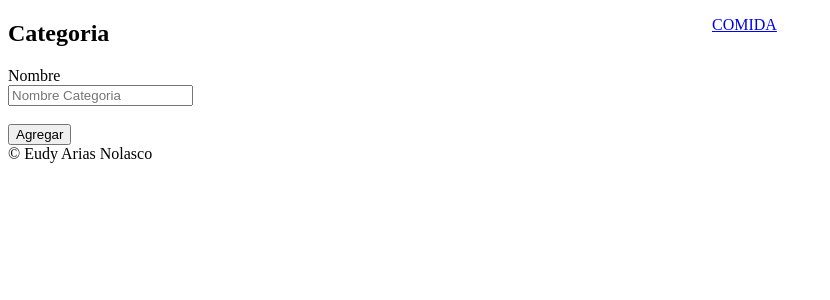
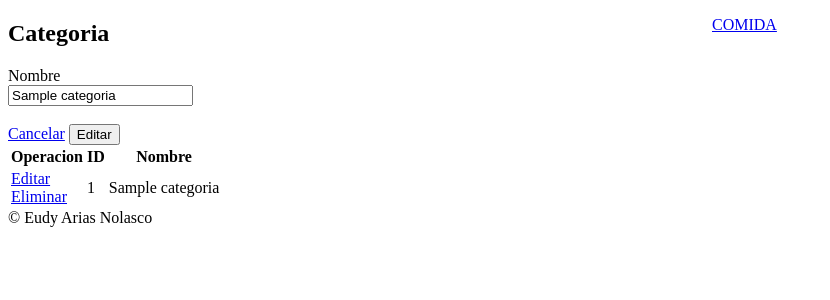
Before and after one commit to eudy1990p/sistema_noticia_php_tarde, a PHP site: page /categoria.php?activarEditar=1 in a window 1280 px wide. Shown: the part 180-480 px from the top of the page, without its empty margins (0-830 px from the left). Run offline with PHP 8.4, Linux system fonts and the light colour scheme; tables that the repository leaves empty or names only in its code hold one stand-in row (values such as "Sample post").

Commit message:
editar y eliminar

```diff
--- a/categoria.php
+++ b/categoria.php
@@ -1,14 +1,57 @@
 <?php
     require_once("header.php");
+$categoria = new Categoria($conexion->getConect());
+$nombre = "";
+$accion = "agregar";
+$id = "";
+    if(isset($_GET["activarEditar"])){
+        $activarEditar = true;
+        $r = $categoria->getCategoria($_GET["activarEditar"]);
+        $nombre= $r->nombre;
+        $id = $r->id;
+        $accion = "editar";
+    }else{ $activarEditar = false; }
+
 ?>
   <section>
         <h2>Categoria</h2>
             <form action="procesar/pro_categoria.php" method="post" >
-                <input name="accion" value="agregar" type="hidden" />
+                <input name="accion" value="<?php echo $accion; ?>" type="hidden" />
+                <?php if($activarEditar){ ?>
+                <input name="id" value="<?php echo $id; ?>" type="hidden" />
+                <?php } ?>
                 Nombre <br/>
-                <input name="nombre" type="text" placeholder="Nombre Categoria"/><br/> <br/>
-                <button type="submit">Agregar</button>
+
+                <input name="nombre" type="text" placeholder="Nombre Categoria" value="<?php  echo  $nombre; ?>" /><br/> <br/>
+                <?php if($activarEditar){ ?>
+                <a href="categoria.php">Cancelar</a>
+                <button type="submit">Editar</button>
+                <?php }else{ ?>                                             <button type="submit">Agregar</button>
+                <?php } ?>
             </form>
+
+            <table>
+                <tr>
+                    <th>Operacion</th>
+                    <th>ID</th>
+                    <th>Nombre</th>
+                </tr>
+                <?php
+
+        $query=$categoria->getCategorias();
+        while($registro = $query->fetch_object()){
+            ?>
+                <tr>
+                    <td><a href="?activarEditar=<?php echo $registro->id; ?>">Editar</a><br/>
+                    <a href="procesar/pro_categoria.php?eliminarID=<?php echo $registro->id; ?>">Eliminar</a></td>
+                    <td><?php echo $registro->id; ?></td>
+                    <td><?php echo $registro->nombre; ?></td>
+                </tr>
+
+        <?php } ?>
+            </table>
+
+
         </section>
 
 <?php
--- a/class/class_categoria.php
+++ b/class/class_categoria.php
@@ -20,6 +20,32 @@
               $query = $this->con->query($sql);
 
         }
+        public function editar($id,$nombre){
+              $sql = "update categorias set nombre = '".$nombre."'
+              where id=".$id."
+              ";
+              $query = $this->con->query($sql);
+
+        }
+        public function eliminar($id){
+             echo $sql = "delete from categorias
+              where id=".$id."
+              ";
+              $query = $this->con->query($sql);
+
+        }
+        public function getCategorias(){
+              $sql = "select * from categorias";
+              $query = $this->con->query($sql);
+            return $query;
+        }
+
+        public function getCategoria($id){
+              $sql = "select * from categorias where id=".$id." ";
+              $query = $this->con->query($sql);
+             $RCategoria =$query->fetch_object();
+            return $RCategoria;
+        }
 
     }
 ?>
--- a/header.php
+++ b/header.php
@@ -1,4 +1,4 @@
-<?php session_start(); ?>
+<?php require_once("class/class_ini.php"); ?>
 <!doctype html>
 <html>
     <head>
```
Also changed, not shown: procesar/pro_categoria.php (+11 -2 lines).
